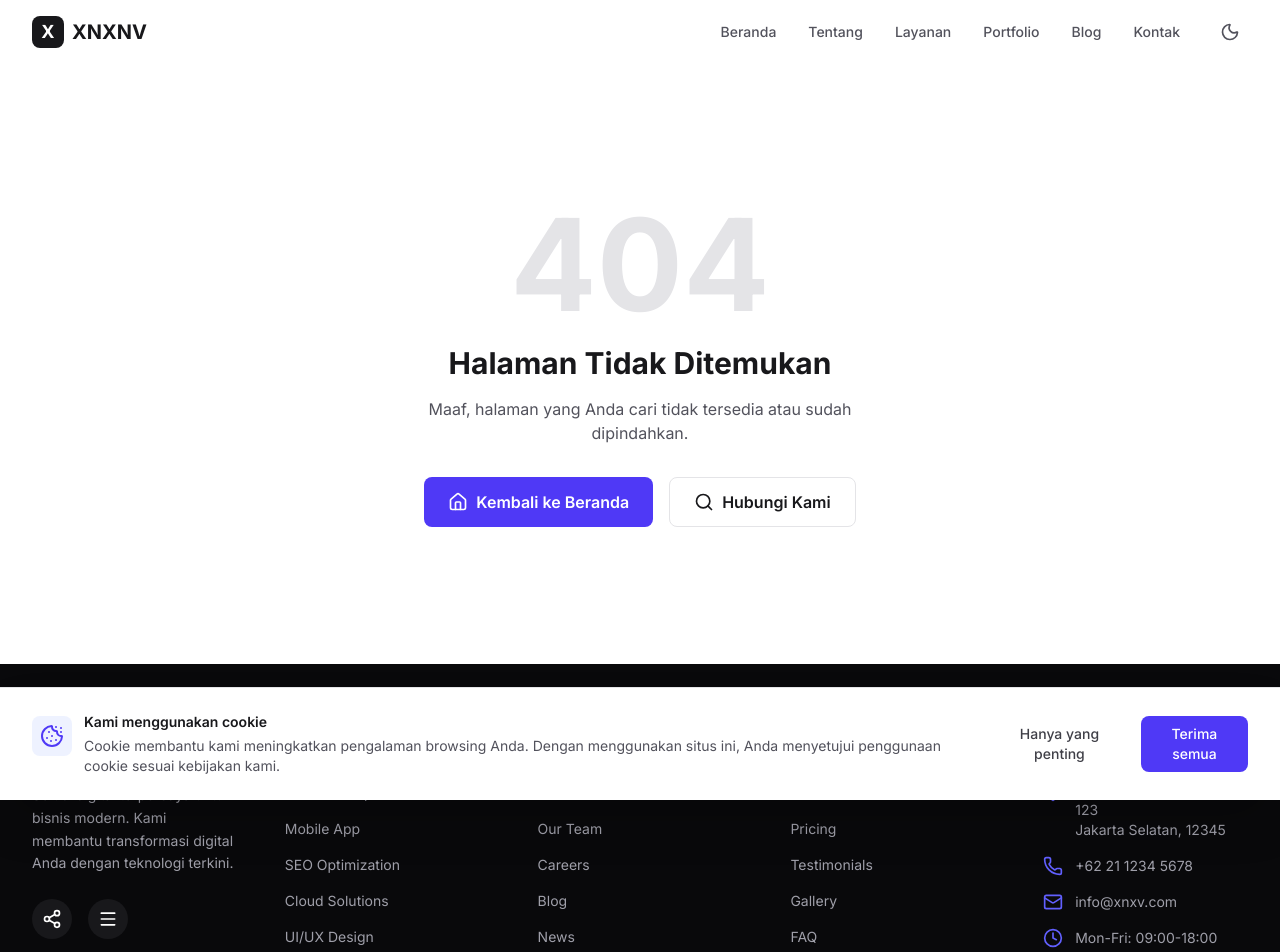
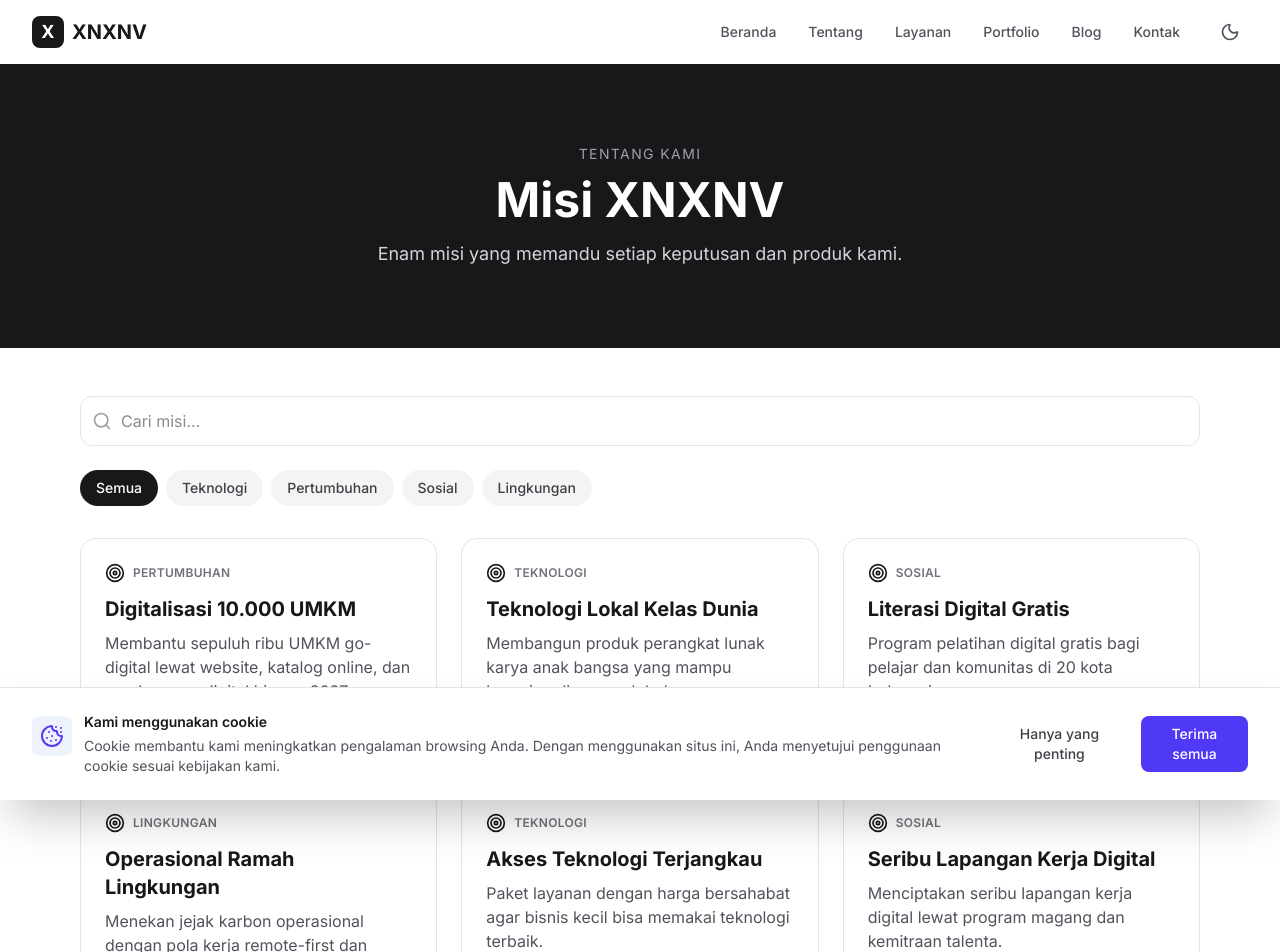
Before and after one commit to aryaapriawann-dev/XNXNV, a Next.js app: page /about/mission in a window 1280 px wide. Before the commit this address had no page. Shown: the top 952 px of the page. Built offline with nearby package versions, Linux system fonts and the light colour scheme.

Commit message:
feat(about): add Mission page

```diff
--- /dev/null
+++ b/src/app/about/mission/page.tsx
@@ -0,0 +1,183 @@
+"use client";
+
+import { useMemo, useState } from "react";
+import Link from "next/link";
+import {
+  Search,
+  Target,
+  ChevronRight,
+} from "lucide-react";
+
+interface Misi {
+  id: string;
+  title: string;
+  deskripsi: string;
+  kategori: string;
+  target: string;
+}
+
+const CATEGORIES = [
+  { id: "all", label: "Semua" },
+  { id: "teknologi", label: "Teknologi" },
+  { id: "pertumbuhan", label: "Pertumbuhan" },
+  { id: "sosial", label: "Sosial" },
+  { id: "lingkungan", label: "Lingkungan" },
+] as const;
+
+const MISI: Misi[] = [
+  {
+    id: "1",
+    title: "Digitalisasi 10.000 UMKM",
+    deskripsi:
+      "Membantu sepuluh ribu UMKM go-digital lewat website, katalog online, dan pembayaran digital hingga 2027.",
+    kategori: "pertumbuhan",
+    target: "10.000 UMKM",
+  },
+  {
+    id: "2",
+    title: "Teknologi Lokal Kelas Dunia",
+    deskripsi:
+      "Membangun produk perangkat lunak karya anak bangsa yang mampu bersaing di pasar global.",
+    kategori: "teknologi",
+    target: "5 produk global",
+  },
+  {
+    id: "3",
+    title: "Literasi Digital Gratis",
+    deskripsi:
+      "Program pelatihan digital gratis bagi pelajar dan komunitas di 20 kota Indonesia.",
+    kategori: "sosial",
+    target: "20 kota",
+  },
+  {
+    id: "4",
+    title: "Operasional Ramah Lingkungan",
+    deskripsi:
+      "Menekan jejak karbon operasional dengan pola kerja remote-first dan infrastruktur cloud yang efisien.",
+    kategori: "lingkungan",
+    target: "-40% emisi",
+  },
+  {
+    id: "5",
+    title: "Akses Teknologi Terjangkau",
+    deskripsi:
+      "Paket layanan dengan harga bersahabat agar bisnis kecil bisa memakai teknologi terbaik.",
+    kategori: "teknologi",
+    target: "Mulai Rp99rb/bln",
+  },
+  {
+    id: "6",
+    title: "Seribu Lapangan Kerja Digital",
+    deskripsi:
+      "Menciptakan seribu lapangan kerja digital lewat program magang dan kemitraan talenta.",
+    kategori: "sosial",
+    target: "1.000 talenta",
+  },
+];
+
+export default function MissionPage() {
+  const [query, setQuery] = useState("");
+  const [cat, setCat] = useState<string>("all");
+
+  const filtered = useMemo(
+    () =>
+      MISI.filter(
+        (m) =>
+          (cat === "all" || m.kategori === cat) &&
+          (m.title.toLowerCase().includes(query.toLowerCase()) ||
+            m.deskripsi.toLowerCase().includes(query.toLowerCase()))
+      ),
+    [query, cat]
+  );
+
+  return (
+    <div className="flex flex-col min-h-screen">
+      <section className="py-20 bg-zinc-900 text-white text-center">
+        <div className="max-w-4xl mx-auto px-4">
+          <p className="text-sm uppercase tracking-widest text-zinc-400 mb-3">
+            Tentang Kami
+          </p>
+          <h1 className="text-4xl sm:text-5xl font-bold mb-4">Misi XNXNV</h1>
+          <p className="text-lg text-zinc-300">
+            Enam misi yang memandu setiap keputusan dan produk kami.
+          </p>
+        </div>
+      </section>
+
+      <section className="py-12 bg-white dark:bg-slate-950">
+        <div className="max-w-6xl mx-auto px-4">
+          <div className="relative mb-6">
+            <Search className="absolute left-3 top-1/2 -translate-y-1/2 h-5 w-5 text-zinc-400" />
+            <input
+              value={query}
+              onChange={(e) => setQuery(e.target.value)}
+              placeholder="Cari misi..."
+              className="w-full pl-10 pr-4 py-3 rounded-xl border border-zinc-200 dark:border-slate-700 bg-white dark:bg-slate-900 text-zinc-900 dark:text-white"
+            />
+          </div>
+          <div className="flex flex-wrap gap-2 mb-8">
+            {CATEGORIES.map((c) => (
+              <button
+                key={c.id}
+                onClick={() => setCat(c.id)}
+                className={`px-4 py-2 rounded-full text-sm font-medium transition-colors ${
+                  cat === c.id
+                    ? "bg-zinc-900 text-white dark:bg-white dark:text-zinc-900"
+                    : "bg-zinc-100 text-zinc-700 dark:bg-slate-800 dark:text-zinc-300"
+                }`}
+              >
+                {c.label}
+              </button>
+            ))}
+          </div>
+
+          {filtered.length === 0 ? (
+            <p className="text-center text-zinc-500 py-12">
+              Tidak ada misi yang cocok dengan pencarian.
+            </p>
+          ) : (
+            <div className="grid grid-cols-1 md:grid-cols-2 lg:grid-cols-3 gap-6">
+              {filtered.map((m) => (
+                <div
+                  key={m.id}
+                  className="p-6 rounded-2xl border border-zinc-200 dark:border-slate-800 bg-white dark:bg-slate-900"
+                >
+                  <div className="flex items-center gap-2 mb-3">
+                    <Target className="h-5 w-5 text-zinc-900 dark:text-white" />
+                    <span className="text-xs font-semibold uppercase tracking-wide text-zinc-500">
+                      {m.kategori}
+                    </span>
+                  </div>
+                  <h2 className="text-xl font-bold text-zinc-900 dark:text-white mb-2">
+                    {m.title}
+                  </h2>
+                  <p className="text-zinc-600 dark:text-zinc-400 mb-4">
+                    {m.deskripsi}
+                  </p>
+                  <p className="text-sm font-semibold text-zinc-900 dark:text-white">
+                    Target: {m.target}
+                  </p>
+                </div>
+              ))}
+            </div>
+          )}
+
+          <div className="flex flex-col sm:flex-row gap-4 justify-center mt-12">
+            <Link
+              href="/about/vision"
+              className="inline-flex items-center justify-center gap-2 px-6 py-3 bg-zinc-900 text-white rounded-full font-semibold hover:bg-zinc-700 transition-colors"
+            >
+              Lihat Visi Kami <ChevronRight className="h-5 w-5" />
+            </Link>
+            <Link
+              href="/contact"
+              className="inline-flex items-center justify-center px-6 py-3 border border-zinc-300 dark:border-slate-700 rounded-full font-semibold text-zinc-900 dark:text-white hover:bg-zinc-100 dark:hover:bg-slate-800 transition-colors"
+            >
+              Hubungi Kami
+            </Link>
+          </div>
+        </div>
+      </section>
+    </div>
+  );
+}
```
